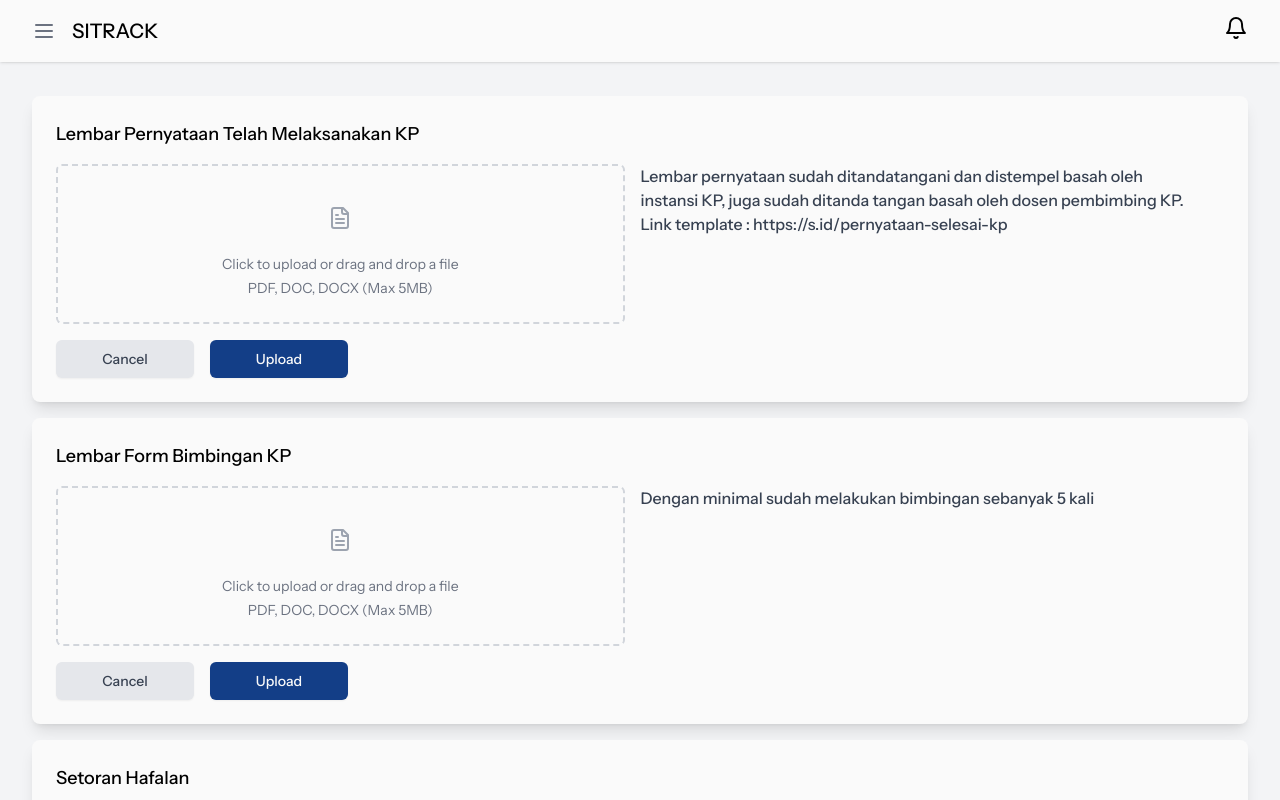
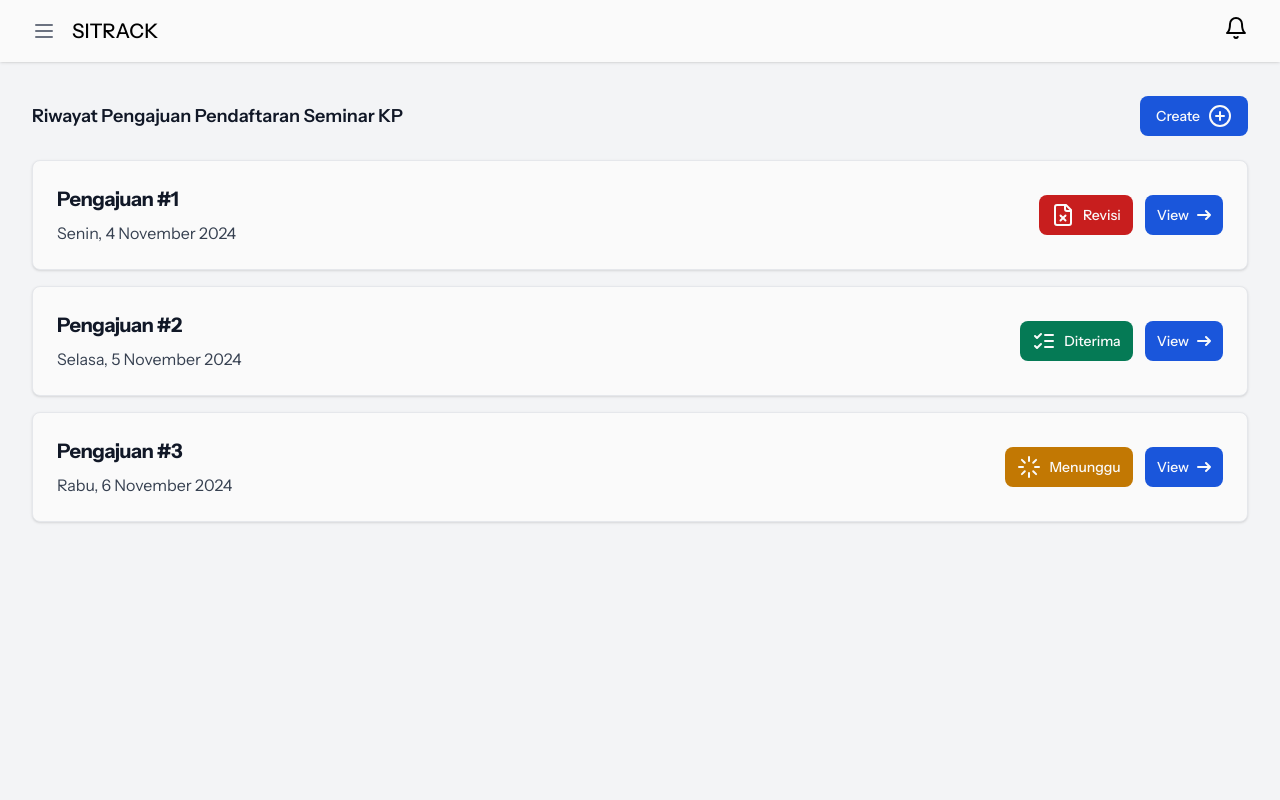
Before and after one commit to rakamiracle/SISKPTIF-Frontend, a React (Vite) app: page /mahasiswa/pendaftaran in a window 1280 px wide. Shown: the top 800 px of the page. Built offline with nearby package versions, Linux system fonts and the light colour scheme.

Commit message:
✨ feat: add submission history and upload modal to Pendaftaran page

```diff
--- a/src/pages/mahasiswa/Pendaftaran.jsx
+++ b/src/pages/mahasiswa/Pendaftaran.jsx
@@ -1,15 +1,48 @@
-import React from 'react'
-import Upload from "../../components/Upload"
+import {useState} from 'react'
+import CardPersyaratan from "../../components/CardPersyaratan.jsx";
+import { CirclePlus } from "lucide-react";
+import ModalUploadPendaftaran from "../../components/ModalUploadPendaftaran.jsx";
 
 const Pendaftaran = () => {
-  return (
-    <div className='grid grid-cols-1 gap-4'>
-      <Upload title={"Lembar Pernyataan Telah Melaksanakan KP"} text={"Lembar pernyataan sudah ditandatangani dan distempel basah oleh instansi KP, juga sudah ditanda tangan basah oleh dosen pembimbing KP. Link template : https://s.id/pernyataan-selesai-kp  "}/>
-      <Upload title={"Lembar Form Bimbingan KP"} text={"Dengan minimal sudah melakukan bimbingan sebanyak 5 kali"}/>
-      <Upload title={"Setoran Hafalan"} text={"Scan bukti setoran hafalan surat 1 - 16"}/>
-      <Upload title={"Formulir Pengajuan Pendaftaran Diseminasi KP"} text={"Link template : https://s.id/form-diseminasi-kp"}/>
-    </div>
-  )
+
+    const [isModalOpen, setIsModalOpen] = useState(false);
+
+    const submissions = [
+        { number: 1, date: "Senin, 4 November 2024", status: "revisi" },
+        { number: 2, date: "Selasa, 5 November 2024", status: "diterima" },
+        { number: 3, date: "Rabu, 6 November 2024", status: "menunggu" },
+    ];
+    return (
+        <div>
+            <div className="flex justify-between items-center mb-6">
+                <h3 className="text-lg font-semibold text-gray-900 dark:text-white">
+                    Riwayat Pengajuan Pendaftaran Seminar KP
+                </h3>
+                <button
+                    onClick={() => setIsModalOpen(true)}
+                    className="inline-flex items-center px-4 py-2 text-sm font-medium text-white bg-blue-700 rounded-lg hover:bg-blue-800 focus:ring-4 focus:outline-none focus:ring-blue-300 dark:bg-blue-600 dark:hover:bg-blue-700 dark:focus:ring-blue-800">
+                    Create
+                    <CirclePlus className="w-6 h-6 ml-2"/>
+                </button>
+            </div>
+
+            {/* Submission Cards */}
+            {submissions.map((submission, index) => (
+                <CardPersyaratan
+                    key={index}
+                    number={submission.number}
+                    date={submission.date}
+                    status={submission.status}
+                />
+            ))}
+
+            {/* Modal */}
+            <ModalUploadPendaftaran
+                isOpen={isModalOpen}
+                onClose={() => setIsModalOpen(false)}
+            />
+        </div>
+    )
 }
 
 export default Pendaftaran
```
